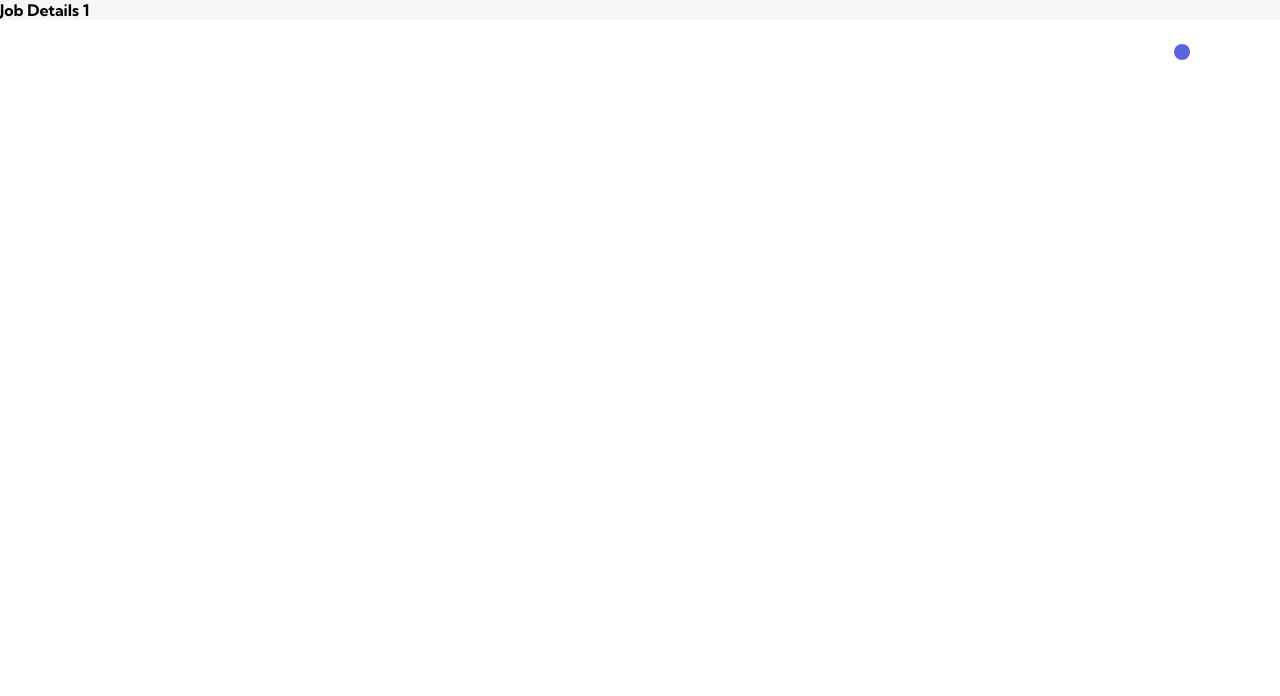
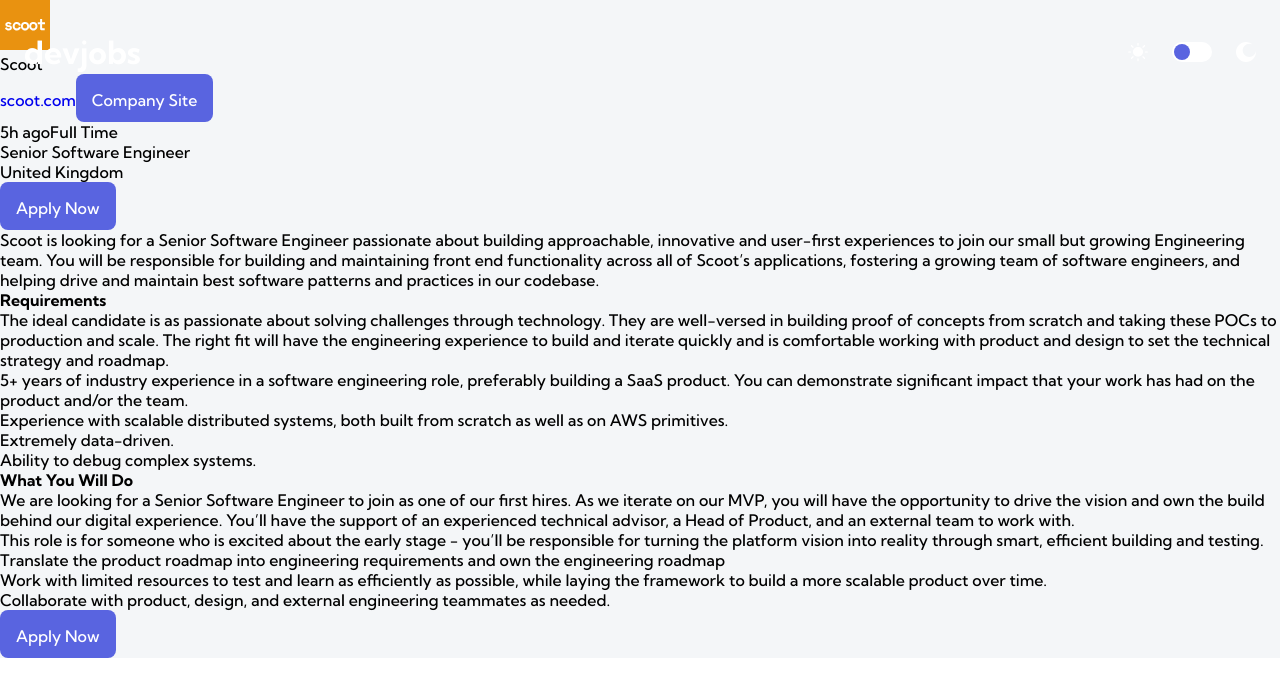
Before and after one commit to cursedxp/devjobs-web-app, a React (Create React App) app: page /jobs/1 in a window 1280 px wide. Shown: the top 696 px of the page. Built offline with nearby package versions, Linux system fonts and the light colour scheme.

Commit message:
Job details component has been created

```diff
--- a/src/data/data.json
+++ b/src/data/data.json
@@ -8,8 +8,8 @@
     "postedAt": "5h ago",
     "contract": "Full Time",
     "location": "United Kingdom",
-    "website": "https://example.com/scoot",
-    "apply": "https://example.com/scoot/apply",
+    "website": "https://www.scoot.com",
+    "apply": "https://www.scoot.com/apply",
     "description": "Scoot is looking for a Senior Software Engineer passionate about building approachable, innovative and user-first experiences to join our small but growing Engineering team. You will be responsible for building and maintaining front end functionality across all of Scoot’s applications, fostering a growing team of software engineers, and helping drive and maintain best software patterns and practices in our codebase.",
     "requirements": {
       "content": "The ideal candidate is as passionate about solving challenges through technology. They are well-versed in building proof of concepts from scratch and taking these POCs to production and scale. The right fit will have the engineering experience to build and iterate quickly and is comfortable working with product and design to set the technical strategy and roadmap.",
--- a/src/pages/JobDetails.jsx
+++ b/src/pages/JobDetails.jsx
@@ -1,6 +1,62 @@
+import { useContext } from "react";
 import { useParams } from "react-router-dom";
+import { ThemeContext } from "../context/context";
 
 export default function JobDetails() {
+  const { jobs } = useContext(ThemeContext);
   const { id } = useParams();
-  return <h1>Job Details {id}</h1>;
+  const job = jobs.find((job) => {
+    return job.id === Number(id);
+  });
+
+  console.log(job.requirements);
+
+  return (
+    <div className="job-details">
+      <div className="company-info">
+        <img
+          className="company-logo"
+          src={`../${job.logo}`}
+          alt={job.company}
+        />
+        <div className="company-name">{job.company}</div>
+        <a className="company-url" href={job.website}>
+          {job.company.toLowerCase()}.com
+        </a>
+        <button className="company-cta">Company Site</button>
+      </div>
+      <div className="position-details">
+        <div className="postedAt">
+          {job.postedAt}
+          <span className="separator"></span>
+          {job.contract}
+        </div>
+        <div className="position">{job.position}</div>
+        <div className="location">{job.location}</div>
+        <button>Apply Now</button>
+        <p>{job.description}</p>
+        <h3>Requirements</h3>
+        <p>
+          {job.requirements.content}
+          <ul>
+            {job.requirements.items.map((item) => {
+              return <li>{item}</li>;
+            })}
+          </ul>
+        </p>
+        <h3>What You Will Do</h3>
+        <p>
+          {job.role.content}
+          <ol>
+            {job.role.items.map((item) => {
+              return <li>{item}</li>;
+            })}
+          </ol>
+        </p>
+      </div>
+      <div className="button-container">
+        <button>Apply Now</button>
+      </div>
+    </div>
+  );
 }
```
